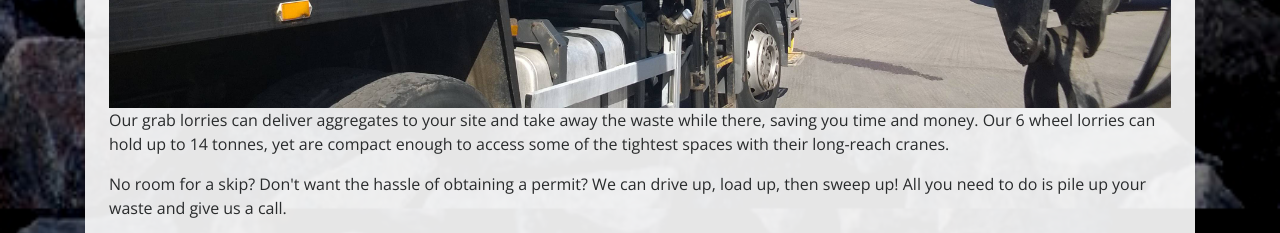
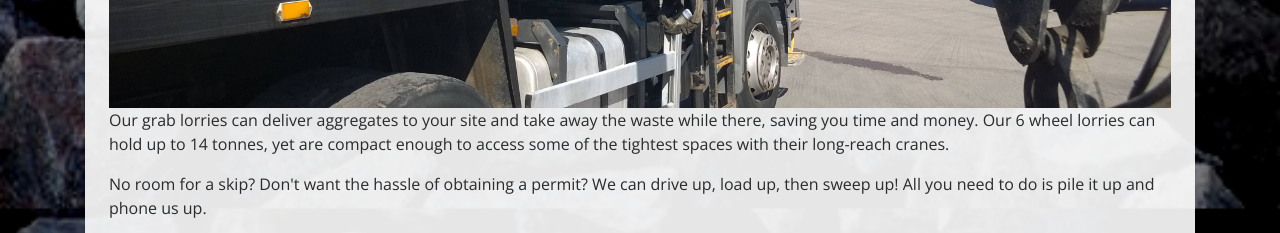
Before and after one commit to pitstop4pcs/sandjgrab, a website: page index.html in a window 1280 px wide. Shown: the part 1702-1935 px from the top of the page. Drawn offline with nearby package versions, Linux system fonts and the light colour scheme.

Commit message:
Amend Home page

```diff
--- a/index.html
+++ b/index.html
@@ -130,7 +130,7 @@
             <hr class="divider">
             <img class="img-fluid float-left hidden-md-down mr-lg-4" src="img/intro-pic.jpg" alt="">
             <p>Our grab lorries can deliver aggregates to your site and take away the waste while there, saving you time and money. Our 6 wheel lorries can hold up to 14 tonnes, yet are compact enough to access some of the tightest spaces with their long-reach cranes.</p>
-            <p>No room for a skip? Don't want the hassle of obtaining a permit? We can drive up, load up, then sweep up! All you need to do is pile up your waste and give us a call.</p>
+            <p>No room for a skip? Don't want the hassle of obtaining a permit? We can drive up, load up, then sweep up! All you need to do is pile it up and phone us up.</p>
             <p>You can be assured that your waste is being tipped responsibly. We are committed to reducing the amount of waste that ends up in landfill and always thrive to process as much waste for recycling as possible.</p>
         </div>
 
```
